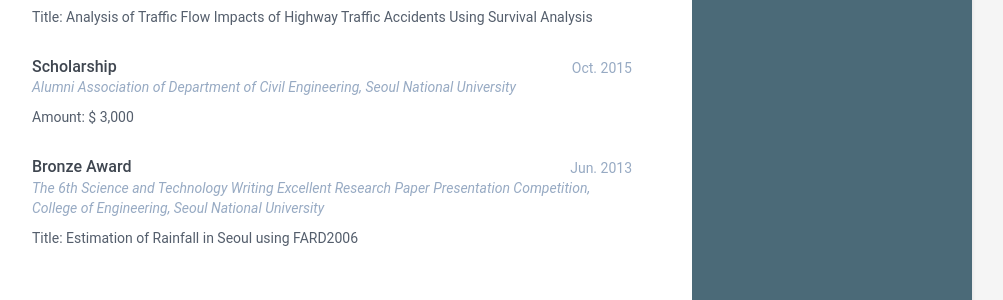
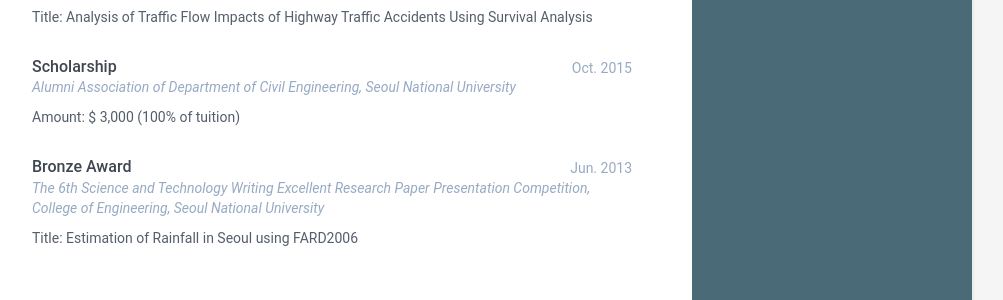
Before and after one commit to eunhanka/eunhanka.github.io, a Jekyll site: the page built from index.html, in a window 1280 px wide and 900 px high, scrolled down 2115 px. Shown: the part 151-451 px from the top of the window, without its empty margins (168-1171 px from the left). Built offline with Jekyll 4.4.1, drawn with Linux system fonts in a browser that asks for light colours.

Commit message:
Update data.yml

```diff
--- a/_data/data.yml
+++ b/_data/data.yml
@@ -128,7 +128,7 @@ awards:
       time: Oct. 2015
       company: <i>Alumni Association of Department of Civil Engineering, Seoul National University</i>
       details: |
-        <p>Amount: $ 3,000</p>
+        <p>Amount: $ 3,000 (100% of tuition)</p>
 
     - role: Bronze Award
       time: Jun. 2013
```
